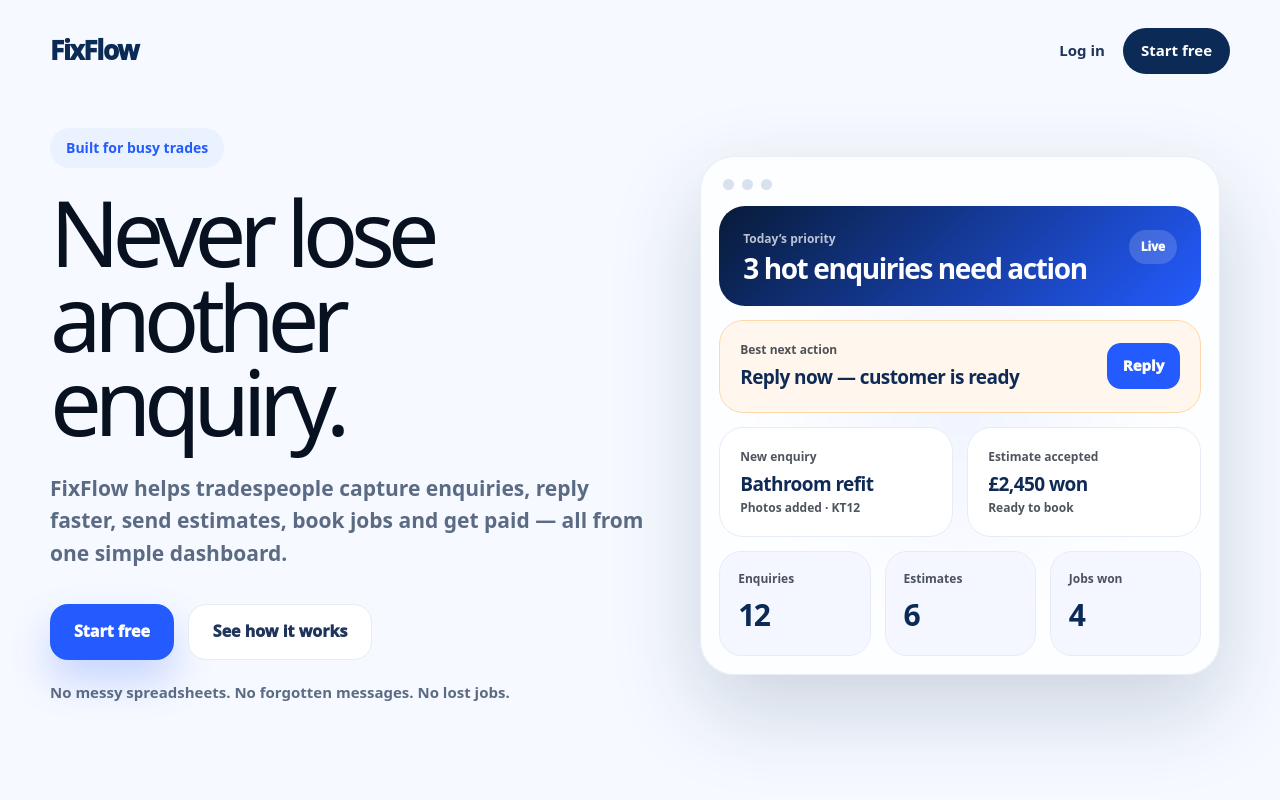
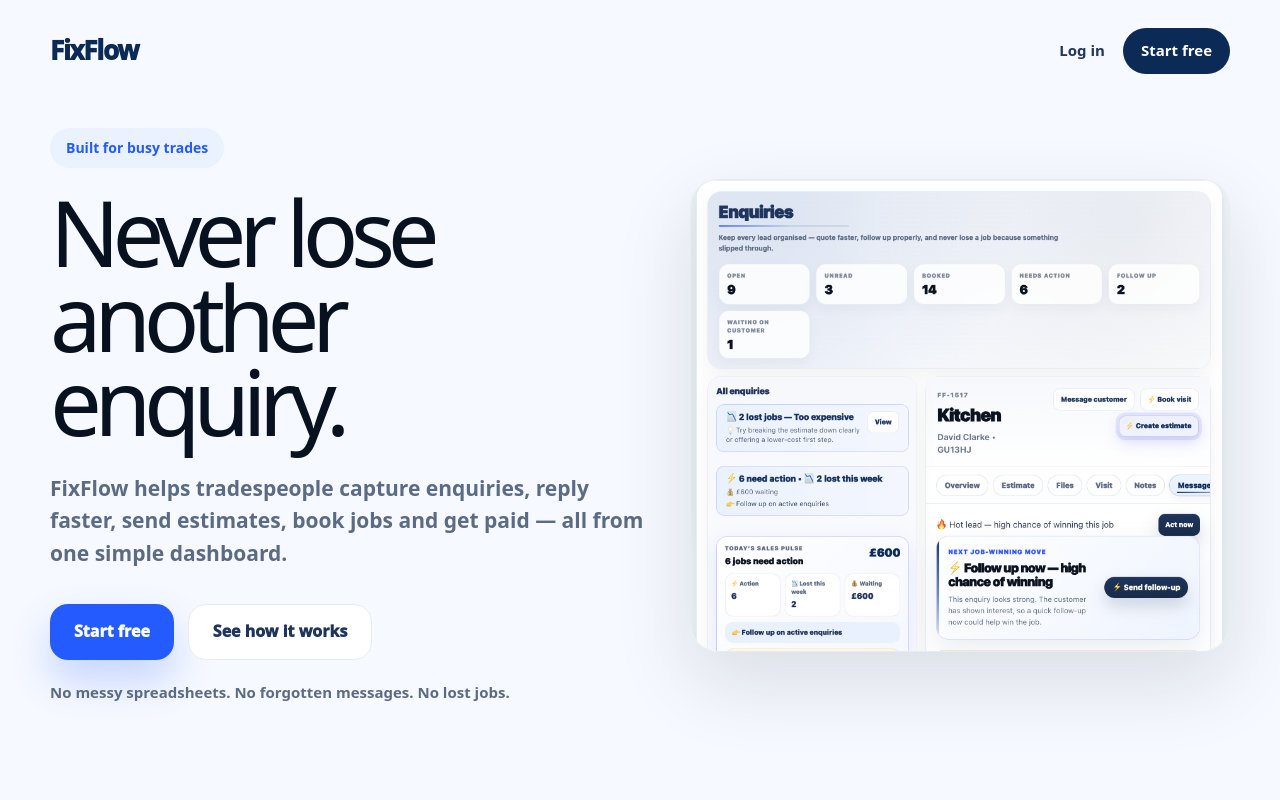
Before and after one commit to info284/fixflow, a Next.js app: page / in a window 1280 px wide. Shown: the top 800 px of the page. Built offline with nearby package versions, Linux system fonts and the light colour scheme.

Commit message:
Replace hero mockup with real enquiries screenshot

```diff
--- a/app/home.css
+++ b/app/home.css
@@ -446,3 +446,11 @@
   color: #0b2a55;
   letter-spacing: -0.05em;
 }
+.homeScreenshot img {
+  width: 100%;
+  height: auto;
+  display: block;
+  border-radius: 28px;
+  border: 1px solid #e6ecf5;
+  box-shadow: 0 30px 80px rgba(15, 23, 42, 0.12);
+}
--- a/app/page.tsx
+++ b/app/page.tsx
@@ -1,5 +1,5 @@
 // app/page.tsx
-
+import Image from "next/image";
 import Link from "next/link";
 import "./home.css";
 
@@ -44,65 +44,14 @@
     </div>
   </div>
 
-          <div className="homeProductStage">
-            <div className="homeProductGlow" />
-
-            <div className="homeProductWindow">
-              <div className="homeWindowTop">
-                <span />
-                <span />
-                <span />
-              </div>
-
-              <div className="homeProductHeader">
-                <div>
-                  <small>Today’s priority</small>
-                  <strong>3 hot enquiries need action</strong>
-                </div>
-
-                <div className="homePulse">Live</div>
-              </div>
-
-              <div className="homeLeadCard hot">
-                <div>
-                  <span>Best next action</span>
-                  <strong>Reply now — customer is ready</strong>
-                </div>
-
-                <button type="button">Reply</button>
-              </div>
-
-              <div className="homeLeadGrid">
-                <div className="homeLeadCard">
-                  <span>New enquiry</span>
-                  <strong>Bathroom refit</strong>
-                  <small>Photos added · KT12</small>
-                </div>
-
-                <div className="homeLeadCard">
-                  <span>Estimate accepted</span>
-                  <strong>£2,450 won</strong>
-                  <small>Ready to book</small>
-                </div>
-              </div>
-
-              <div className="homePipeline">
-                <div>
-                  <span>Enquiries</span>
-                  <strong>12</strong>
-                </div>
-
-                <div>
-                  <span>Estimates</span>
-                  <strong>6</strong>
-                </div>
-
-                <div>
-                  <span>Jobs won</span>
-                  <strong>4</strong>
-                </div>
-              </div>
-            </div>
+  <div className="homeScreenshot">
+    <Image
+      src="/screenshots/enquiries-hero.png"
+      alt="FixFlow enquiries dashboard"
+      width={1400}
+      height={900}
+      priority
+    />
   </div>
 </div>
       </section>
```
Also changed, not shown: public/screenshots/enquiries-hero.png (added). Lines whose indentation alone changed are shown as unchanged.
